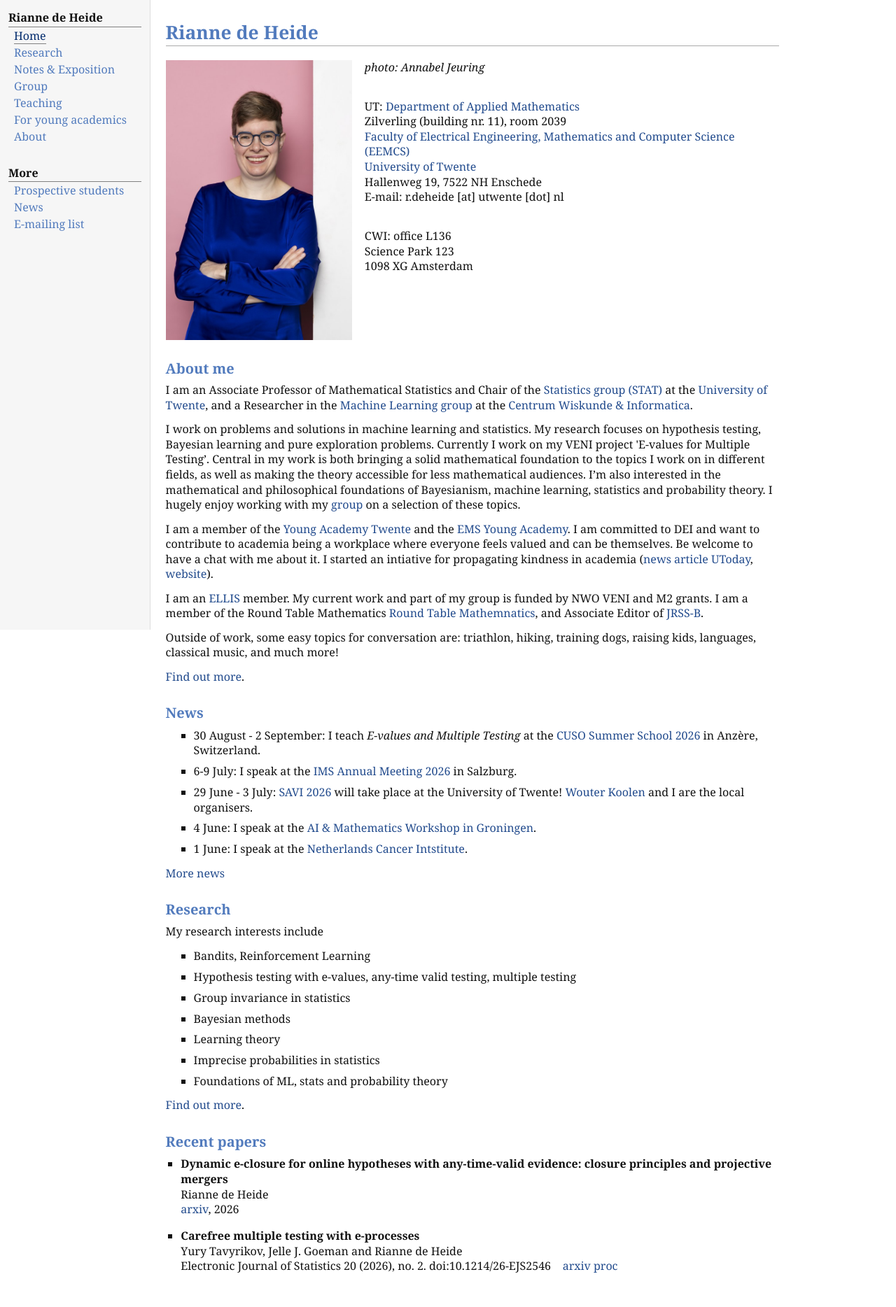
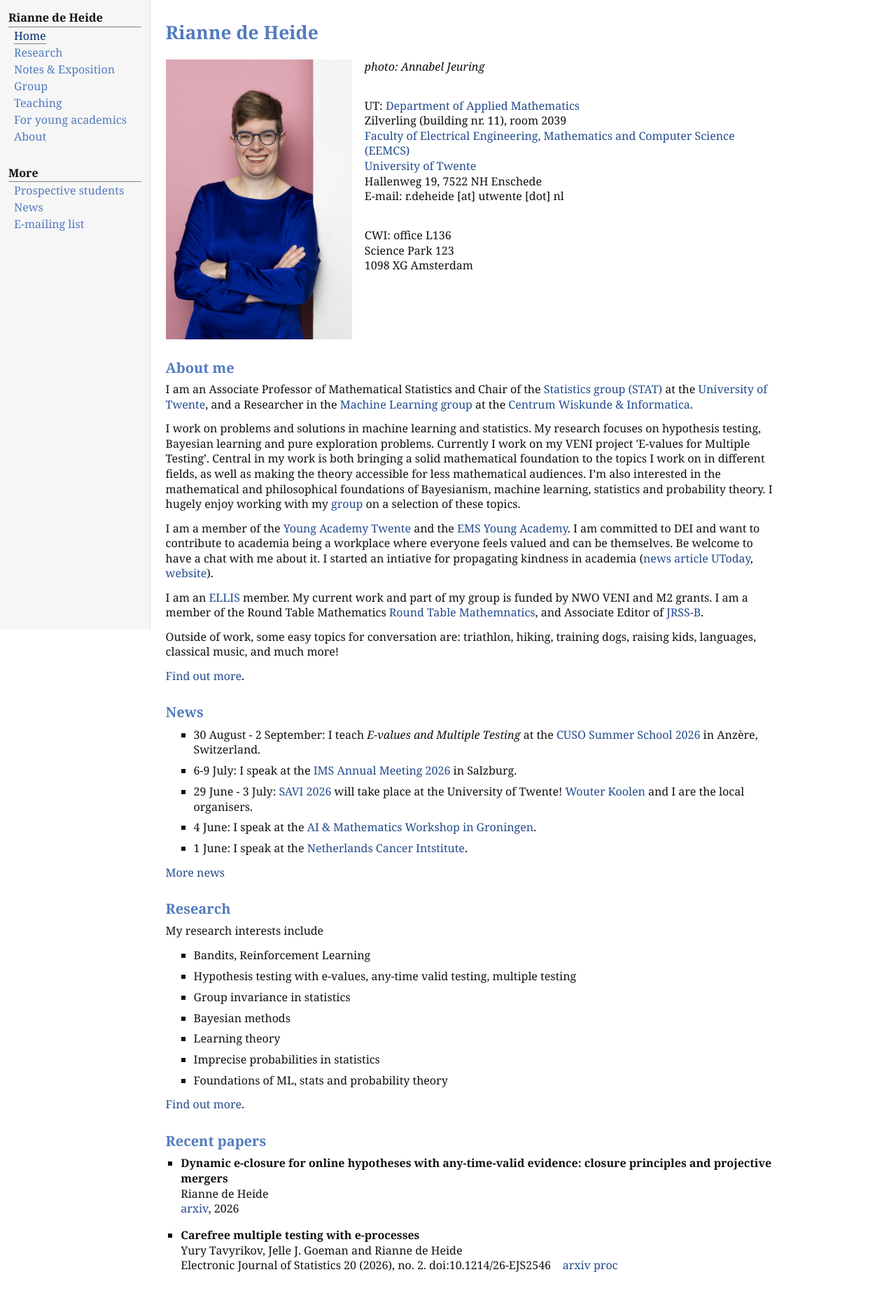
Before and after one commit to RianneDeHeide/website-redesign-preview, a Jekyll site: the page built from index.html, in a window 1280 px wide. Shown: the whole page at 70% size. Built offline with Jekyll 4.4.1, drawn with Linux system fonts in a browser that asks for light colours.

Commit message:
carefree update

```diff
--- a/assets/style.css
+++ b/assets/style.css
@@ -52,7 +52,7 @@ h1, h2, h3 {
   padding-top: 0.5em;
   border-bottom: 1px solid #aaaaaa;
 }
-h1 { font-size: 165%; }
+h1 { font-size: 165%; border-bottom: none; }
 h2 { padding-top: 0.8em; font-size: 125%; border-bottom: none; }
 h3 { font-size: 110%; border-bottom: none; }
 p { margin-top: 0; margin-bottom: 0.8em; padding: 0; line-height: 1.35; }
```
